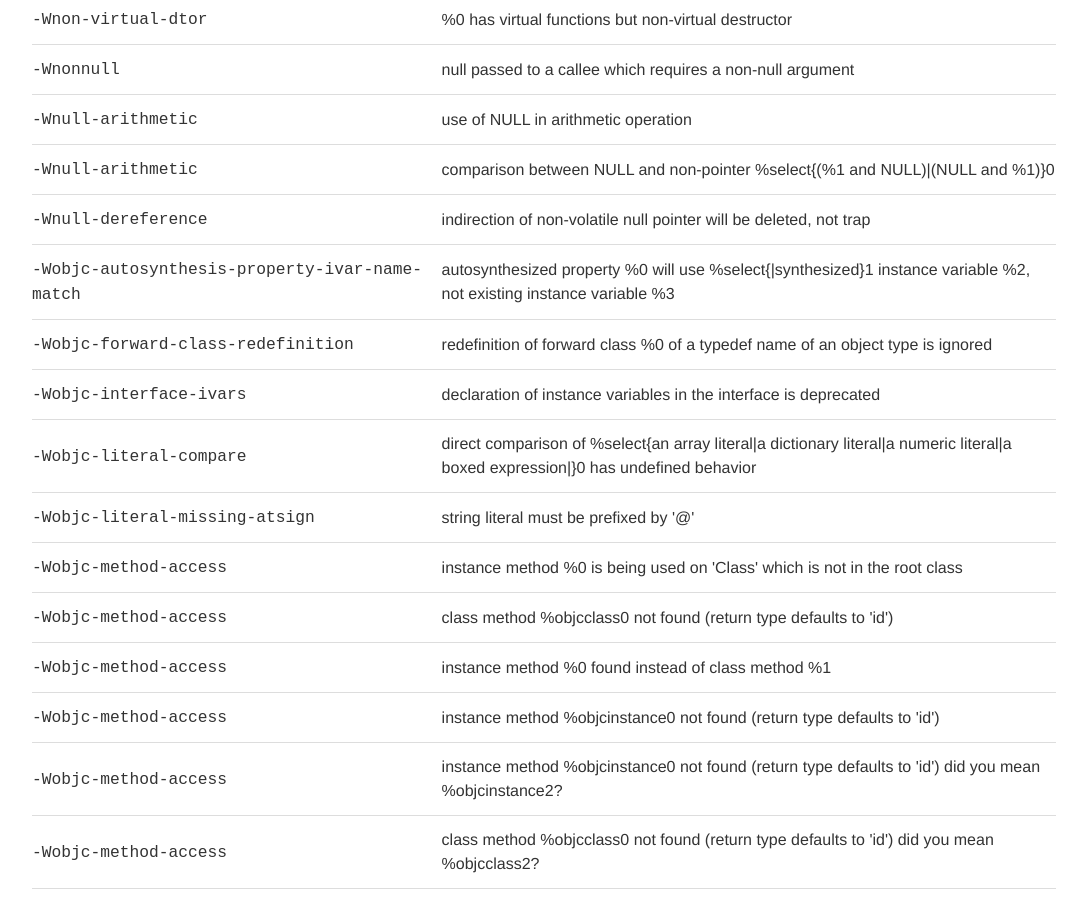
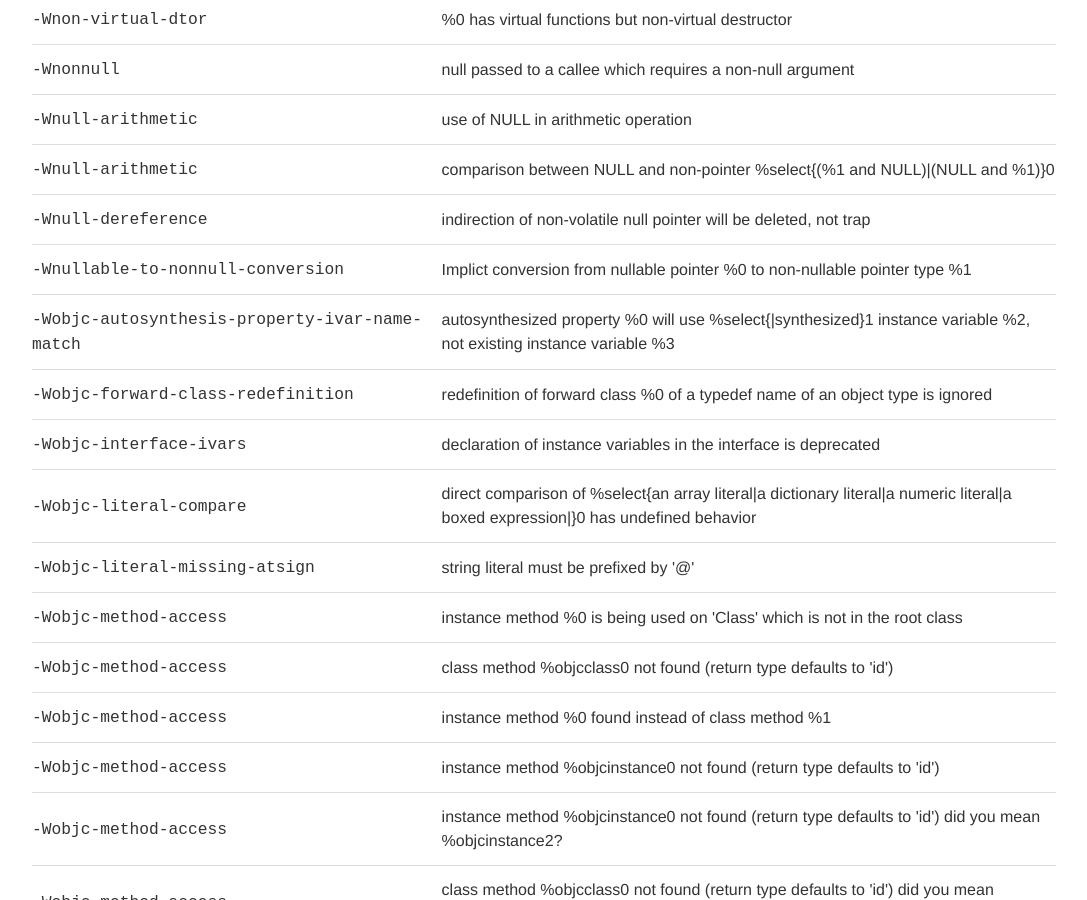
Before and after one commit to NSHipster/clangwarnings.com, a Jekyll site: the page built from index.html, in a window 1280 px wide and 900 px high, scrolled down 20207 px. Shown: the whole window, without its empty margins (96-1183 px from the left). Built offline with Jekyll 4.4.1, drawn with Linux system fonts in a browser that asks for light colours.

Commit message:
Add warning for nullability
Adds an explanation for `Incorrect Uses of Nullable Values`.

```diff
--- a/_data/semantic.yml
+++ b/_data/semantic.yml
@@ -1004,6 +1004,8 @@
   message: no closing ']' for '%%[' in scanf format string
 - warning: -Wnonnull
   message: null passed to a callee which requires a non-null argument
+- warning: -Wnullable-to-nonnull-conversion
+  message: Implict conversion from nullable pointer %0 to non-nullable pointer type %1
 - warning: -Wreturn-stack-address
   message: address of stack memory associated with local variable %0 returned
 - warning: -Wreturn-stack-address
```
